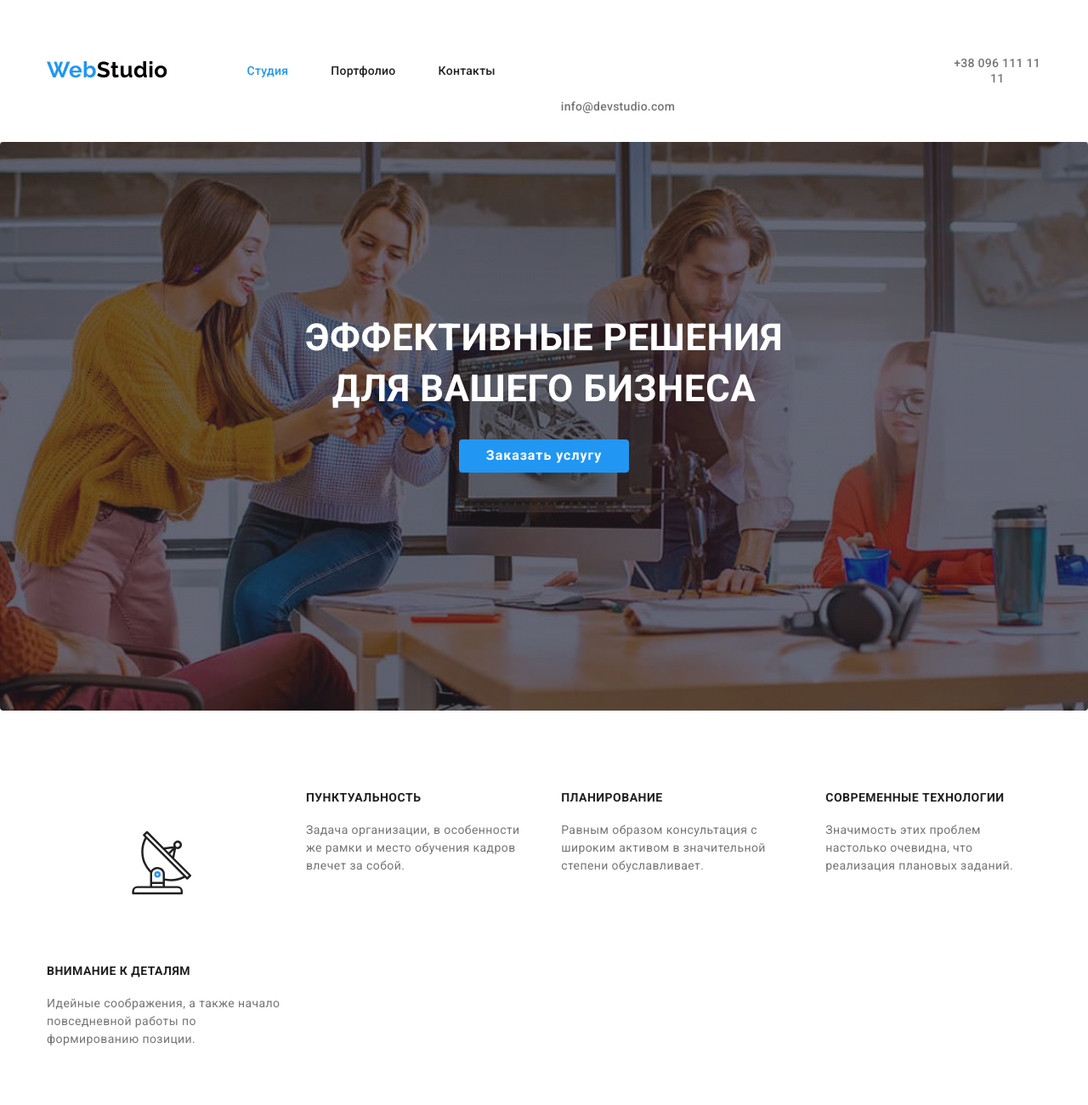
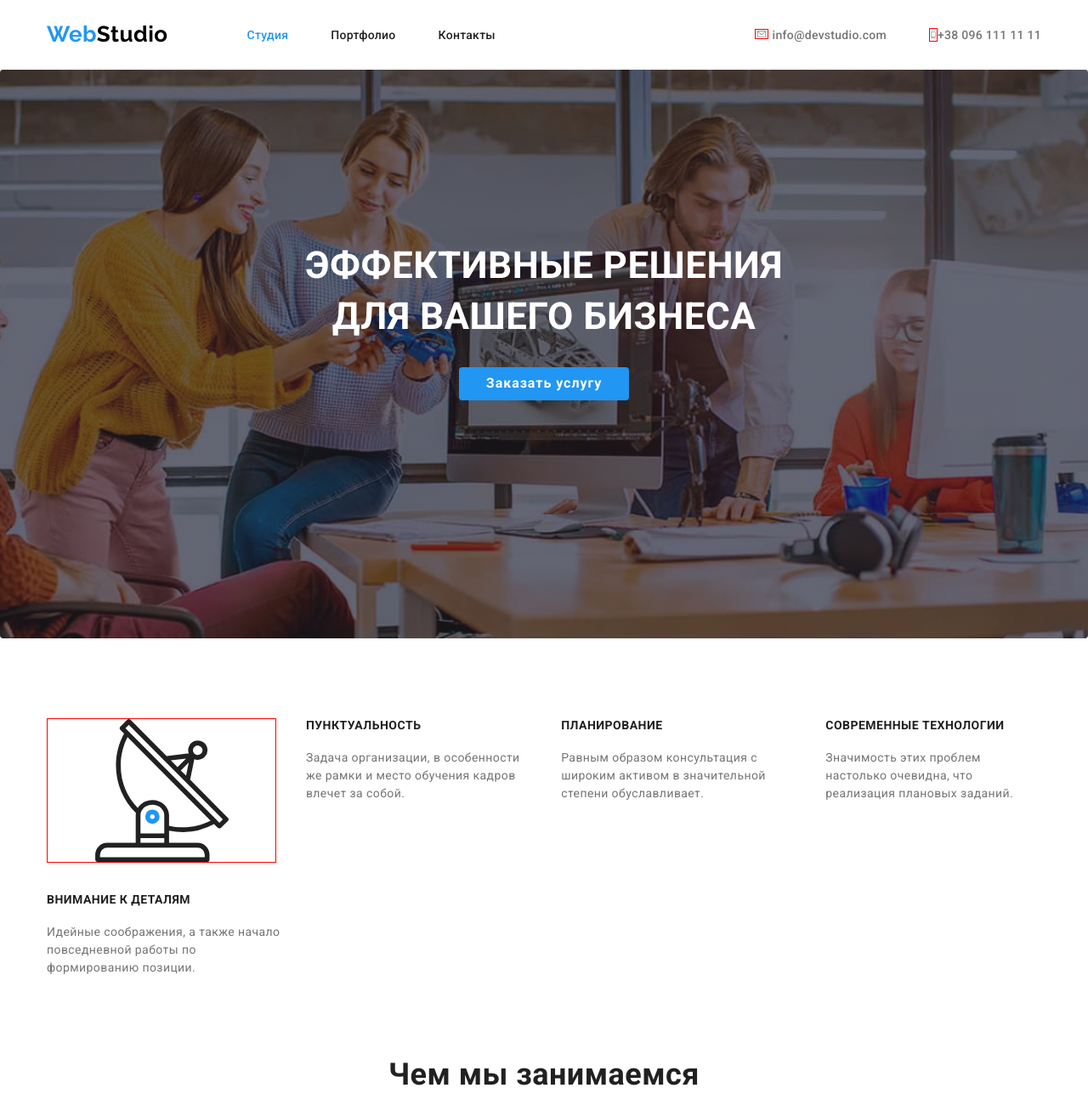
Before and after one commit to mainuniverse/goit-markup-hw-04, a plain HTML site: page index.html in a window 1280 px wide. Shown: the top 1300 px of the page at 85% size. Drawn offline with nearby package versions, Linux system fonts and the light colour scheme.

Commit message:
add tel mail

```diff
--- a/css/styles.css
+++ b/css/styles.css
@@ -148,6 +148,12 @@ ul {
   padding-bottom: 32px;
   margin-left: auto;
 }
+.icons-nav {
+  padding: 0;
+  margin: 0;
+  border: 1px solid red;
+  background-position: cover;
+}
 
 /* Hero section:  part 1 - slogan and btn */
 .hero {
@@ -184,6 +190,9 @@ ul {
   padding: 25px 100px;
   margin-bottom: 30px;
   color: inherit;
+  padding: 0;
+  border: 1px solid red;
+  background-position: cover;
 }
 
 .hero-container {
--- a/index.html
+++ b/index.html
@@ -31,12 +31,12 @@
         </ul>
         <ul class="auth-nav list">
           <li class="item tel">
-                <svg class="icons" width="16" height="12" >
+                <svg class="icons-nav" width="16" height="12" >
                   <use href="./images/symbol-defs.svg#icon-envelope"></use>
                 </svg>
             <a href="mailto:info@devstudio.com" class="link tel-mail">info@devstudio.com</a>
           </li>
-          <svg class="icons" width="10" height="16">
+          <svg class="icons-nav" width="10" height="16">
                   <use href="./images/symbol-defs.svg#icon-smartphone"></use>
                 </svg>
           <li class="item tel">
@@ -63,7 +63,7 @@
           <ul class="list hero-discr">
             <li class="hero-container">
               <svg class="icons" width="270" height="170" >
-                <use href="./images/symbol-defs.svg#icon-attention"></use>
+                <use href="images/symbol-defs.svg#icon-attention"></use>
               </svg>
               <h3 class="hero-items">Внимание к деталям</h3>
               <p class="hero-details">
@@ -117,6 +117,13 @@
               <img src="images/imgigor.jpg" alt="Игорь Демьяненко" width="270" />
               <h3 class="name">Игорь Демьяненко</h3>
               <p class="job">Product Designer</p>
+              <ul class="li">
+                <li class="social-links"></li>
+                <li class="social-links"></li>
+                <li class="social-links"></li>
+
+              </ul>
+
             </li>
             <li class="team-member">
               <img src="images/imgolga.jpg" alt="Ольга Репина" width="270" />
```
